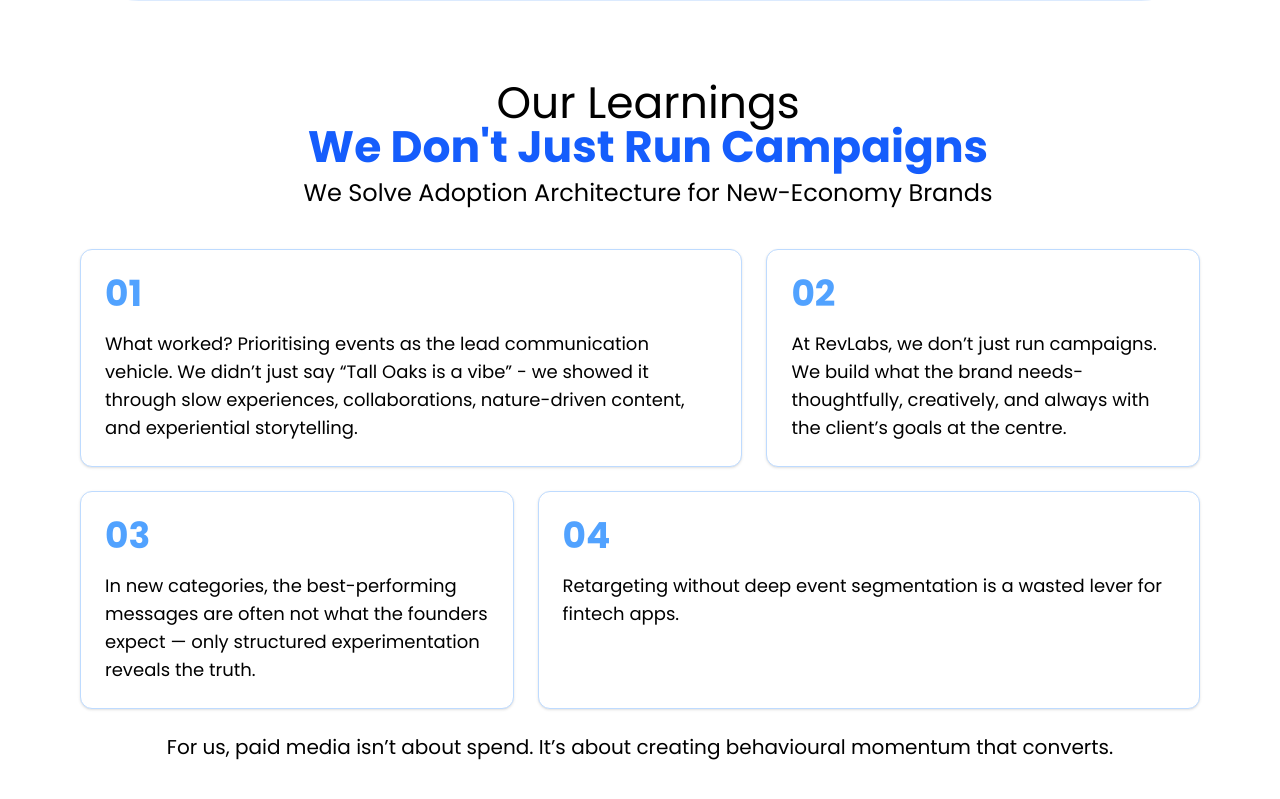
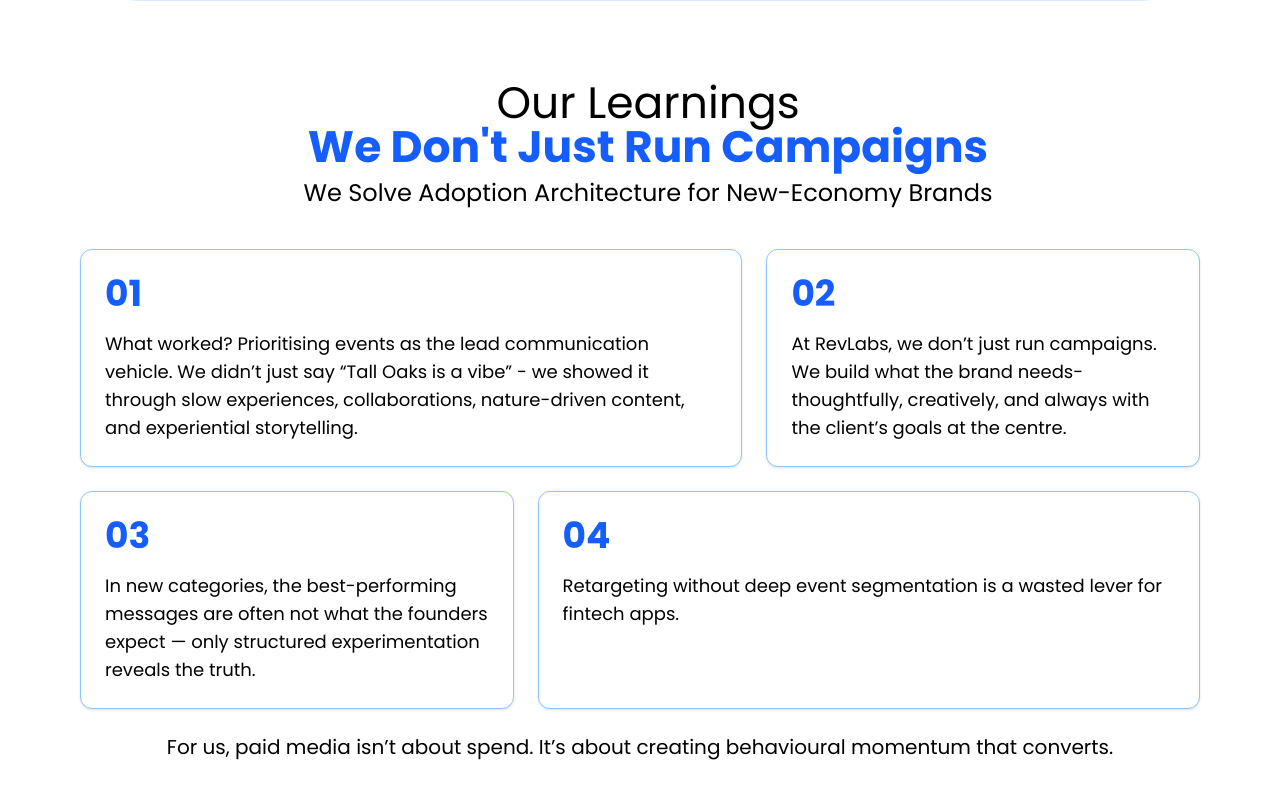
Before and after one commit to k20manish/intentfarm, a React (Vite) app: page / in a window 1280 px wide. Shown: the part 2794-3593 px from the top of the page. Built offline with nearby package versions, Linux system fonts and the light colour scheme.

Commit message:
imporving last section card color

```diff
--- a/index.html
+++ b/index.html
@@ -5,7 +5,8 @@
     <link rel="icon" type="image/svg+xml" href="/vite.svg" />
     <meta name="viewport" content="width=device-width, initial-scale=1.0" />
     <link rel="preconnect" href="https://fonts.googleapis.com">
-<link href="https://fonts.googleapis.com/css2?family=Inter:wght@400;500;600;700&family=Roboto:wght@400;500;700&display=swap" rel="stylesheet">
+<link href="https://fonts.googleapis.com/css2?family=Poppins:wght@400;700&display=swap" rel="stylesheet">
+
 
 
     <title>Vite + React</title>
--- a/src/component/BodySection.jsx
+++ b/src/component/BodySection.jsx
@@ -466,9 +466,9 @@
         className="grid grid-cols-1 md:grid-cols-5 gap-6 mt-10 max-w-6xl mx-auto px-4"
       >
         {/* First row */}
-        <div className="bg-white rounded-xl border border-blue-200 shadow-sm p-6 text-black md:col-span-3">
+        <div className="bg-white rounded-xl border border-blue-300 shadow-sm p-6 text-black md:col-span-3">
           <p>
-            <span className="text-4xl text-blue-400 font-bold">01</span>
+            <span className="text-4xl text-blue-600 font-bold">01</span>
             <span className="block text-md md:text-lg mt-4">
               What worked? Prioritising events as the lead communication
               vehicle. We didn’t just say “Tall Oaks is a vibe” - we showed it
@@ -477,9 +477,9 @@
             </span>
           </p>
         </div>
-        <div className="bg-white rounded-xl border border-blue-200 shadow-sm p-6 text-black md:col-span-2">
+        <div className="bg-white rounded-xl border border-blue-300 shadow-sm p-6 text-black md:col-span-2">
           <p>
-            <span className="text-4xl text-blue-400 font-bold">02</span>
+            <span className="text-4xl text-blue-600 font-bold">02</span>
             <span className="block text-md md:text-lg mt-4">
               At RevLabs, we don’t just run campaigns. We build what the brand
               needs- thoughtfully, creatively, and always with the client’s
@@ -488,9 +488,9 @@
           </p>
         </div>
 
-        <div className="bg-white rounded-xl border border-blue-200 shadow-sm p-6 text-black md:col-span-2">
+        <div className="bg-white rounded-xl border border-blue-300 shadow-sm p-6 text-black md:col-span-2">
           <p>
-            <span className="text-4xl text-blue-400 font-bold">03</span>
+            <span className="text-4xl text-blue-600 font-bold">03</span>
             <span className="block text-md md:text-lg mt-4">
               In new categories, the best-performing messages are often not what
               the founders expect — only structured experimentation reveals the
@@ -500,9 +500,9 @@
         </div>
 
         {/* Second row */}
-        <div className="bg-white rounded-xl border border-blue-200 shadow-sm p-6 text-black md:col-span-3">
+        <div className="bg-white rounded-xl border border-blue-300 shadow-sm p-6 text-black md:col-span-3">
           <p>
-            <span className="text-4xl text-blue-400 font-bold">04</span>
+            <span className="text-4xl text-blue-600 font-bold">04</span>
             <span className="block text-md md:text-lg mt-4">
               Retargeting without deep event segmentation is a wasted lever for
               fintech apps.
```
